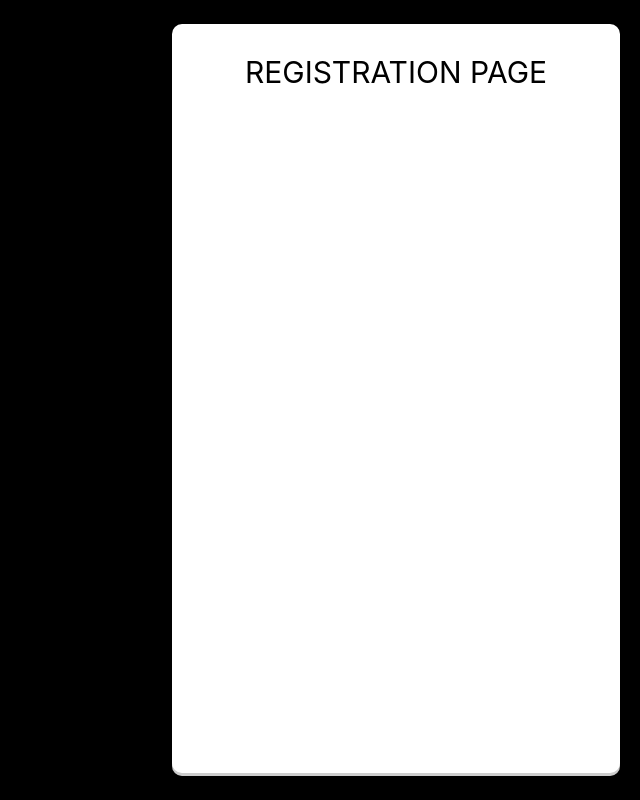
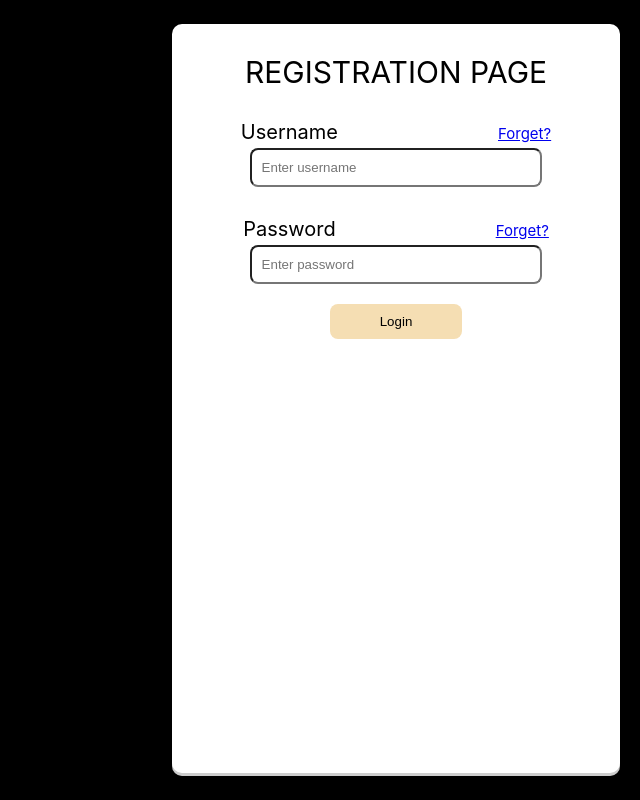
Before and after one commit to ajaySinghBBD/ReactJsPracticeBBD, a React (Create React App) app in the folder reactproject/: page / in a window 1280 px wide. Shown: the whole page, without its empty margins (640-1280 px from the left). Built offline with nearby package versions, Linux system fonts and the light colour scheme.

Commit message:
add someupdate

```diff
--- a/reactproject/src/App.js
+++ b/reactproject/src/App.js
@@ -11,12 +11,12 @@ function App() {
     <>
       <BrowserRouter>
         <Routes>
-        <Route path="/" element={<HomePageComponent />}>
+        <Route path="/" element={<HomePageComponent />} />
             <Route path="/signup" element={<SignUpPageComponent />} />
             <Route path="/loginpage" element={<LogInPageComponent />} />
             <Route path="/forgetpasswordpage" element={<ForgetPasswordPageComponent />} />
             <Route path="*" element={<ErrorPageComponent />} />
-          </Route>
+
 
         </Routes>
       </BrowserRouter >
--- a/reactproject/src/Component/HomePage.js
+++ b/reactproject/src/Component/HomePage.js
@@ -1,16 +1,51 @@
 
-import React from 'react'
-import { Container, Card, Label } from '../StyledComponent/Homepage.styled';
+import React, { useState } from 'react';
+
+
+import { Container, Card, Label, NameLabel, NameInput, Button, Div2, LabelPassowrd } from '../StyledComponent/Homepage.styled';
 import SignUpPageComponent from './RegistrationPage';
+import { Link } from 'react-router-dom';
 const HomePageComponent = () => {
+
+    const [username, setUserName] = useState('')
+    const [password, setPassword] = useState('')
     return (
         <>
             <Container >
                 <Card>
+
                     <Label>REGISTRATION PAGE</Label>
+                {/* <Box></Box>     */}
+                    <Div2>
+                        <NameLabel>Username</NameLabel>
+                        <LabelPassowrd><Link to="/forgetpasswordpage">Forget?</Link></LabelPassowrd>
+                    </Div2>
+
+                    <NameInput
+                        type="text"
+                        placeholder="Enter username"
+                        value={username}
+                        onChange={(event) => {
+                            setUserName(event.target.value.trimStart());
+                        }}
+                    />
+                    <Div2>
+                        <NameLabel>Password</NameLabel>
+                        <LabelPassowrd> <Link to="/forgetpasswordpage">Forget?</Link></LabelPassowrd>
+                    </Div2>
+                    <NameInput
+                        type="password"
+                        placeholder='Enter password'
+                        value={password}
+                        onChange={(event) => {
+                            setPassword(event.target.value.trimStart());
+                        }}
+                    />
+                    <Button>Login</Button>
                 </Card>
             </Container>
         </>
+
     )
 };
 
--- a/reactproject/src/StyledComponent/Homepage.styled.js
+++ b/reactproject/src/StyledComponent/Homepage.styled.js
@@ -25,13 +25,55 @@ export const Card = styled.div({
 
 });
 
+
+export const Div2 = styled.div({
+    display:"flex",
+    flexDirection:"row",
+    justifyContent:"center",
+    alignItems:"baseline",
+    columnGap:"160px",
+
+});
+
 export const Label =  styled.label({
     fontSize:"30px",
     color:"black",
     fontWeight:"1px",
     marginTop:"30px"
+});
 
 
 
 
-})
+
+export const NameLabel = styled.label({
+    fontSize:"20px",
+    // color:"green",
+    // fontWeight:"bold",
+    marginTop:"30px",
+    marginBottom:"4px"
+});
+
+export const NameInput = styled.input({
+    width: '60%',
+    padding: '10px',
+    borderRadius: '8px'
+});
+
+export const Button = styled.button({
+    paddingRight: '50px',
+    paddingLeft: '50px',
+    paddingTop: '10px',
+    paddingBottom: '10px',
+    border: '0px',
+    borderRadius: '8px',
+    backgroundColor: "wheat",
+    marginTop:'20px'
+});
+
+
+
+export const LabelPassowrd = styled.label({
+    fontSize:"15px",
+    // marginTop:"33px"
+});
```
